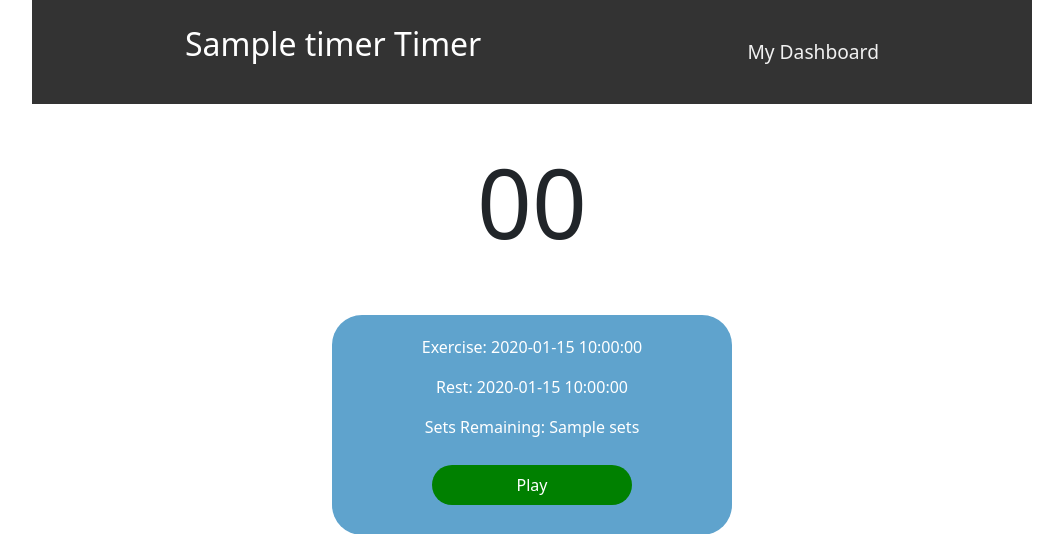
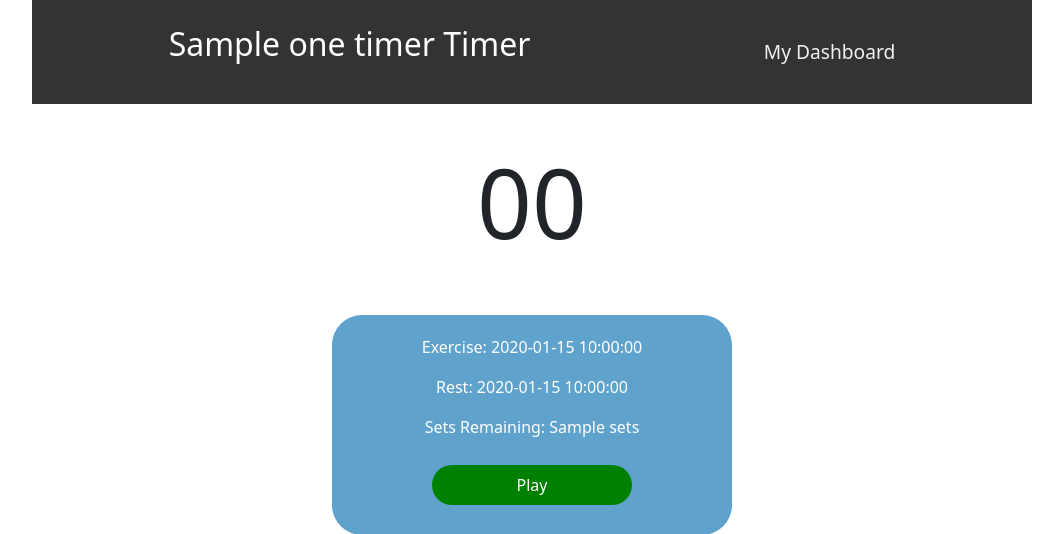
Before and after one commit to joshthecomposer/Exercise_Timers_CRUD, a Flask app: template flask_app/templates/view_timer.html in a window 1280 px wide. Shown: the top 534 px of the page, without its empty margins (108-1171 px from the left). Run offline with Flask 2, Linux system fonts and the light colour scheme; the template is opened without the code that fills it: most values are stand-ins (such as "Sample title", 1, 10 or a date in 2020).

Commit message:
slight routing update

```diff
--- a/flask_app/templates/view_timer.html
+++ b/flask_app/templates/view_timer.html
@@ -13,7 +13,7 @@
 <body>
     <div class="timer-ctr d-flex flex-column justify-content-center align-items-center">
         <div class="timer-head">
-            <p class="timer-title">{{timer.name}} Timer</p>
+            <p class="timer-title">{{one_timer.name}} Timer</p>
             <a class="timer-link text-decoration-none" href="/dashboard">My Dashboard</a>
         </div>
         <div class="timer-main d-flex flex-column align-items-center">
@@ -21,9 +21,9 @@
             <h2 id="timer-status"></h2>
         </div>
         <div class="timer-card">
-            <p>Exercise: <span id="exerciseTime">{{timer.exercise_time}}</span></p>
-            <p>Rest: <span id="restTime">{{timer.rest_time}}</span></p>
-            <p>Sets Remaining: <span id="sets">{{timer.sets}}</span></p>
+            <p>Exercise: <span id="exerciseTime">{{one_timer.exercise_time}}</span></p>
+            <p>Rest: <span id="restTime">{{one_timer.rest_time}}</span></p>
+            <p>Sets Remaining: <span id="sets">{{one_timer.sets}}</span></p>
             <button class="play-btn" id="play">Play</button>
         </div>
     </div>
```
Also changed, not shown: flask_app/controllers/timers.py (+7 -2 lines).
